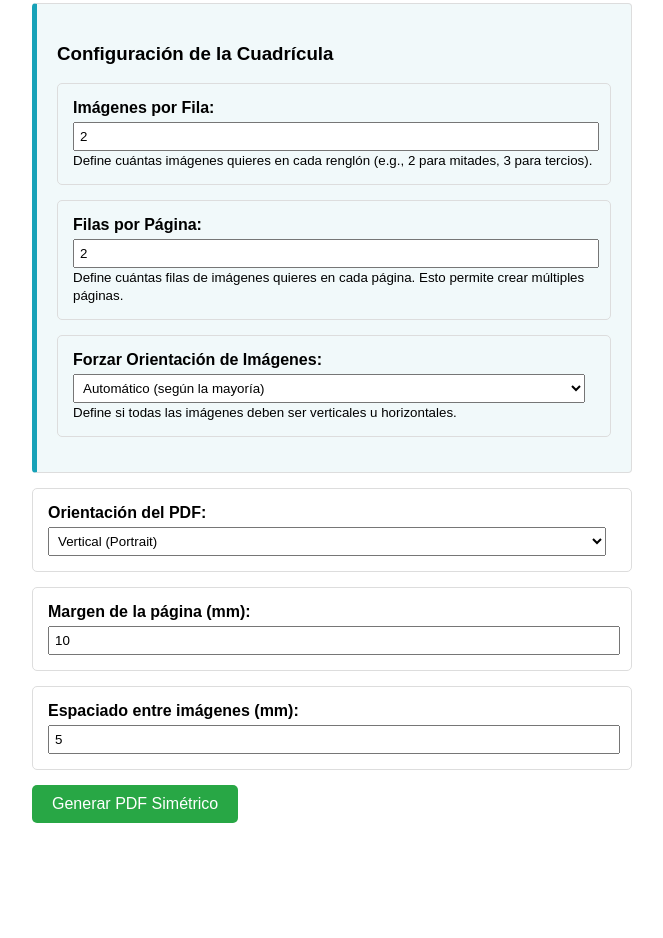
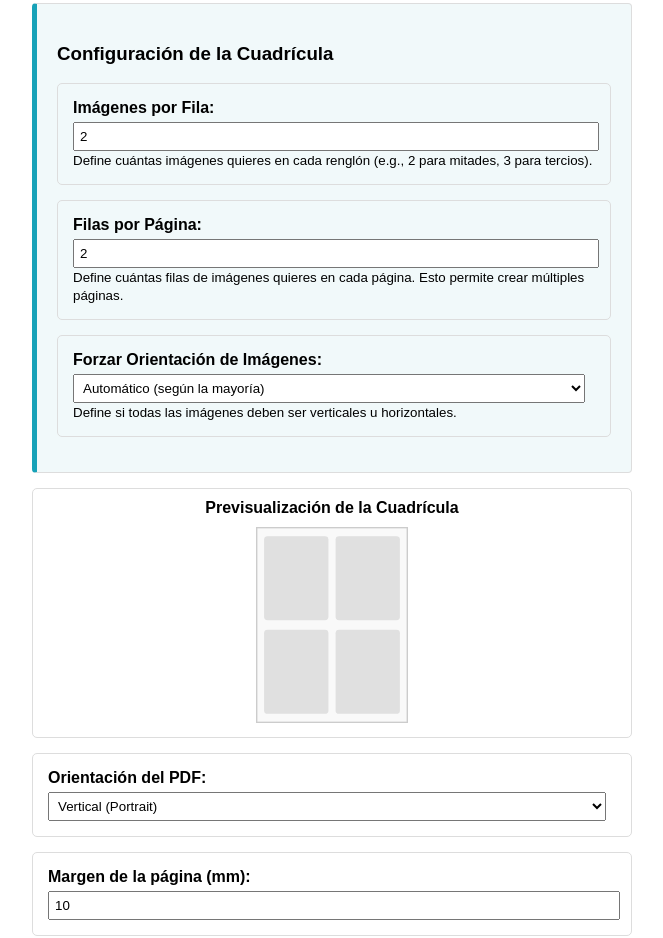
Before and after one commit to rogithub/pdfeitor-v1, a website: page public/simetrico.html in a window 1280 px wide. Shown: the part 366-1304 px from the top of the page, without its empty margins (308-971 px from the left). Before the commit the page ends 1209 px from the top, so only its background shows below. Drawn offline with Linux system fonts and the light colour scheme.

Commit message:
repetidor diagrama

```diff
--- a/public/simetrico.html
+++ b/public/simetrico.html
@@ -56,6 +56,11 @@
             </div>
         </div>
 
+        <div id="visual-aid-container" style="margin-bottom: 15px; padding: 10px; border: 1px solid #ddd; border-radius: 5px; text-align: center;">
+            <label style="margin-bottom: 10px;">Previsualización de la Cuadrícula</label>
+            <svg id="visual-aid-svg" width="150" height="194" style="border: 1px solid #ccc;"></svg>
+        </div>
+
         <div>
             <label for="orientation">Orientación del PDF:</label>
             <select id="orientation" name="orientation" required>
@@ -75,5 +80,64 @@
 
         <button type="submit">Generar PDF Simétrico</button>
     </form>
+
+<script>
+    document.addEventListener('DOMContentLoaded', () => {
+        const orientationSelect = document.getElementById('orientation');
+        const imagesPerRowInput = document.getElementById('imagesPerRow');
+        const rowsPerPageInput = document.getElementById('rowsPerPage');
+        const svgContainer = document.getElementById('visual-aid-svg');
+
+        function updateVisualAid() {
+            if (!orientationSelect || !imagesPerRowInput || !rowsPerPageInput || !svgContainer) return;
+
+            const orientation = orientationSelect.value;
+            const cols = parseInt(imagesPerRowInput.value, 10) || 1;
+            const rows = parseInt(rowsPerPageInput.value, 10) || 1;
+
+            const PADDING = 5;
+            let svgWidth, svgHeight, viewBoxWidth, viewBoxHeight;
+
+            if (orientation === 'portrait') {
+                svgWidth = 150;
+                svgHeight = 194; // Aproximación de ratio 8.5x11
+                viewBoxWidth = 215.9;
+                viewBoxHeight = 279.4;
+            } else {
+                svgWidth = 194;
+                svgHeight = 150;
+                viewBoxWidth = 279.4;
+                viewBoxHeight = 215.9;
+            }
+
+            svgContainer.setAttribute('width', svgWidth);
+            svgContainer.setAttribute('height', svgHeight);
+            svgContainer.setAttribute('viewBox', `0 0 ${viewBoxWidth} ${viewBoxHeight}`);
+
+            let svgContent = `<rect x="0" y="0" width="${viewBoxWidth}" height="${viewBoxHeight}" fill="#f9f9f9" stroke="#ccc" stroke-width="1"/>`;
+
+            const cellWidth = (viewBoxWidth - PADDING * 2) / cols;
+            const cellHeight = (viewBoxHeight - PADDING * 2) / rows;
+            const rectWidth = cellWidth * 0.9; // Dejar un pequeño margen visual
+            const rectHeight = cellHeight * 0.9;
+
+            for (let r = 0; r < rows; r++) {
+                for (let c = 0; c < cols; c++) {
+                    const x = PADDING + (c * cellWidth) + (cellWidth - rectWidth) / 2;
+                    const y = PADDING + (r * cellHeight) + (cellHeight - rectHeight) / 2;
+                    svgContent += `<rect x="${x}" y="${y}" width="${rectWidth}" height="${rectHeight}" fill="#e0e0e0" rx="5"/>`;
+                }
+            }
+            svgContainer.innerHTML = svgContent;
+        }
+
+        orientationSelect.addEventListener('change', updateVisualAid);
+        imagesPerRowInput.addEventListener('input', updateVisualAid);
+        rowsPerPageInput.addEventListener('input', updateVisualAid);
+
+        // Initial call
+        updateVisualAid();
+    });
+</script>
 </body>
 </html>
```
Also changed, not shown: public/repetidor-simetrico.html (+63 -0 lines).
